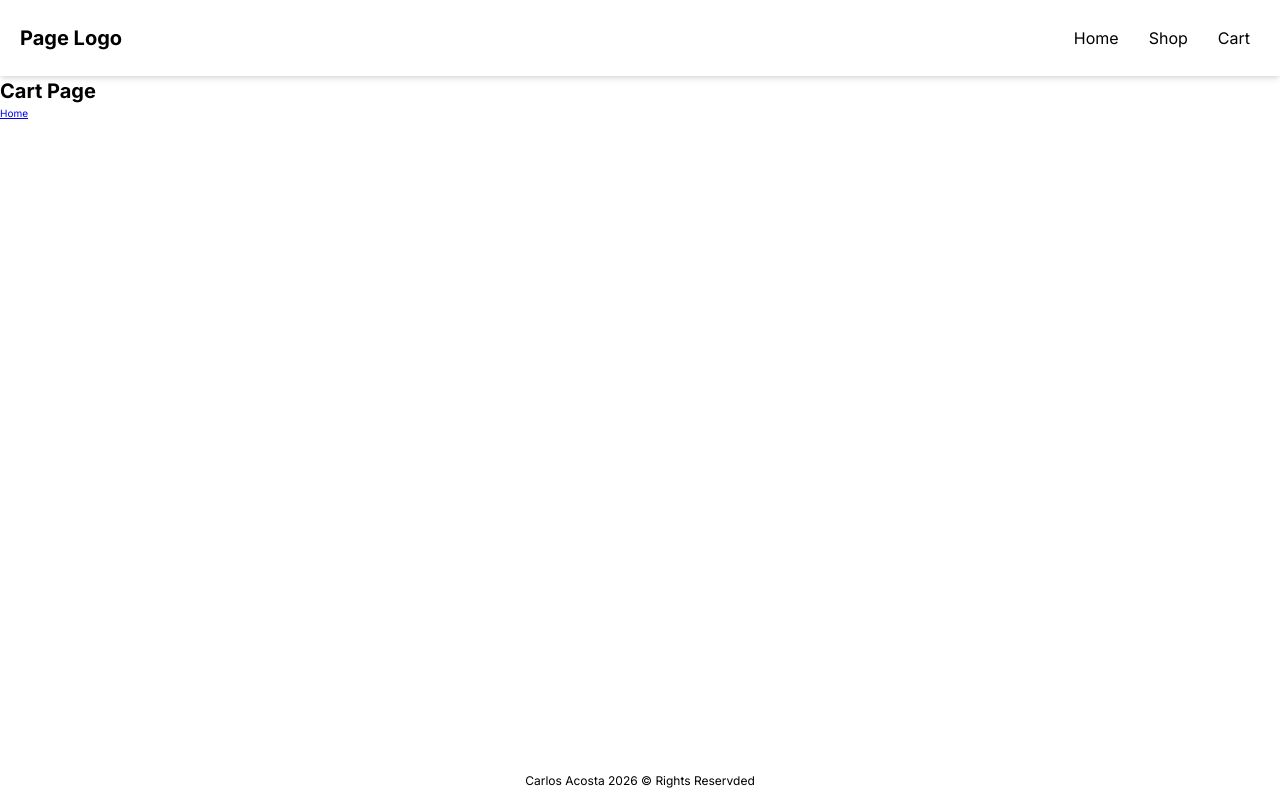
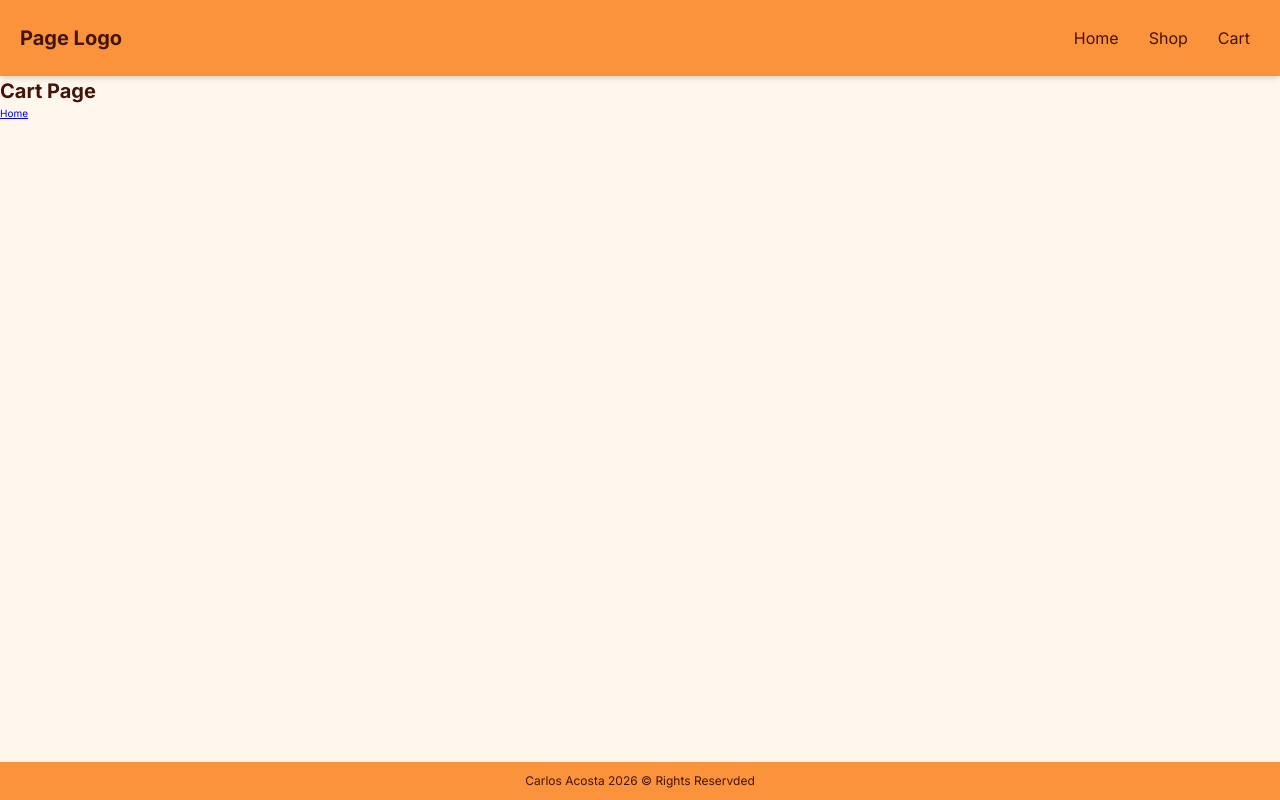
Before and after one commit to Carlosaac23/TOP-shopping-cart, a React (Vite) app: page /TOP-shopping-cart/cart in a window 1280 px wide. Built offline with nearby package versions, Linux system fonts and the light colour scheme.

Commit message:
style: create root variables to keep consistency through the project

```diff
--- a/src/styles/index.css
+++ b/src/styles/index.css
@@ -1,4 +1,12 @@
 @import url('https://fonts.googleapis.com/css2?family=Inter:ital,opsz,wght@0,14..32,100..900;1,14..32,100..900&display=swap');
+
+:root {
+  --background: #fff7ed;
+  --foreground: #431407;
+
+  --primary-color: #fb923c;
+  --secondary-color: #ea580c;
+}
 
 html {
   font-size: 62.5%;
@@ -12,4 +20,6 @@ body {
   display: flex;
   flex-direction: column;
   min-height: 100vh;
+  background-color: var(--background);
+  color: var(--foreground);
 }
```
